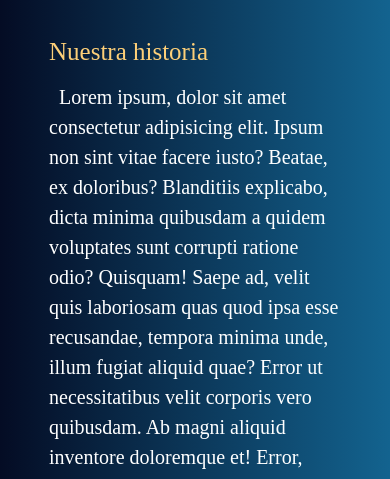
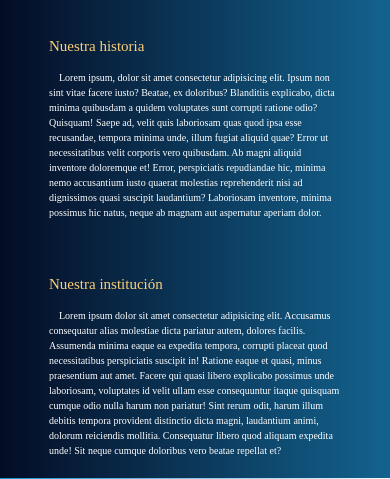
Before and after one commit to CatalinaMdeOca/Proyecto-final-Coderhouse, a website: page nosotros.html in a window 390 px wide. Shown: the part 169-648 px from the top of the page. Drawn offline with nearby package versions, Linux system fonts and the light colour scheme; a web font is replaced by a local one.

Commit message:
nosotros responsive

```diff
--- a/scss/_nosotros.scss
+++ b/scss/_nosotros.scss
@@ -23,16 +23,24 @@
             padding: 5px;
             margin: 5px;
             color: rgb(253, 207, 120);
-            font-size: 2.5rem;
+            font-size: 1.5rem;
+
+            @media screen and (min-width: 768px) {
+                font-size: 2.5rem;
+            }
         }
 
         p{
             text-indent: 1rem;
             margin: 5px;
             padding: 5px;
-            font-size: 2rem;
+            font-size: 1rem;
             font-weight: 400;
             color: rgb(255, 255, 255);
+
+            @media screen and (min-width: 768px) {
+                font-size: 2rem;
+            }
         }
     }
 }
```
Also changed, not shown: css/style.css, 1 other file.
